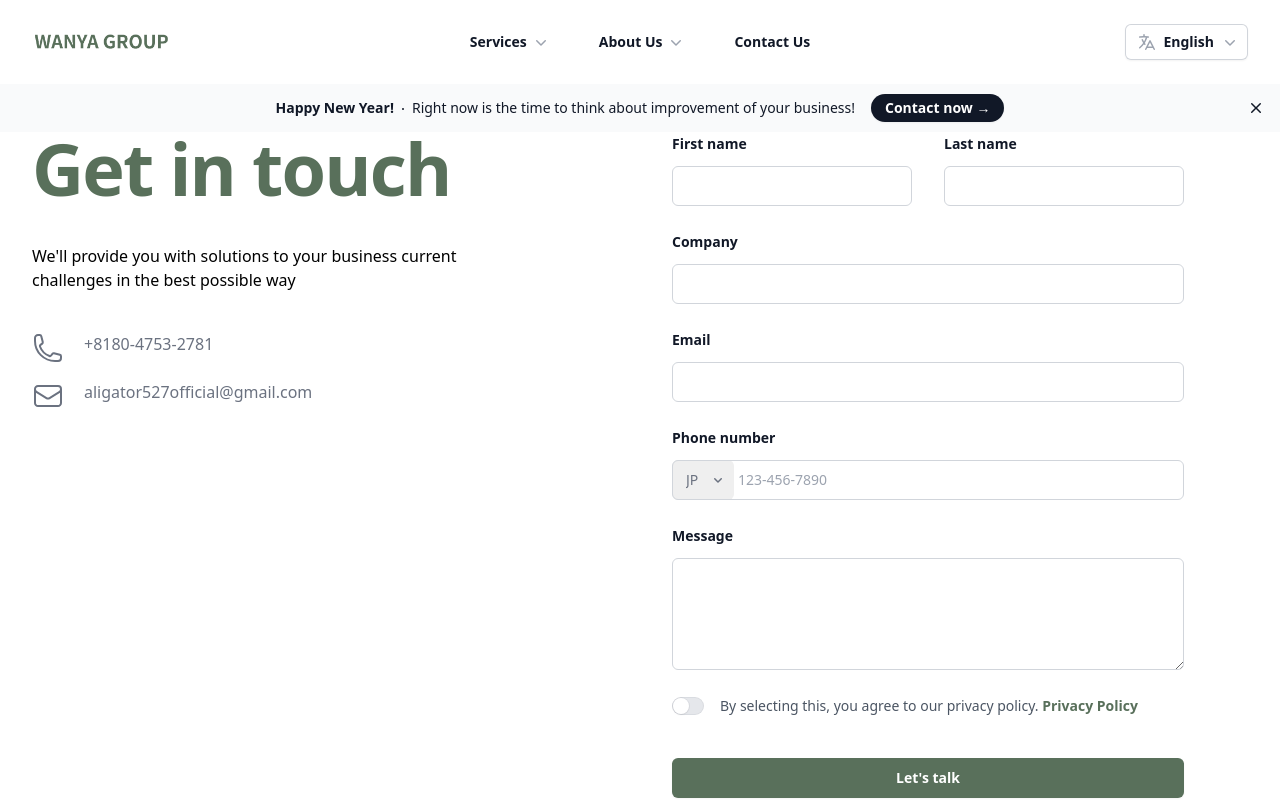
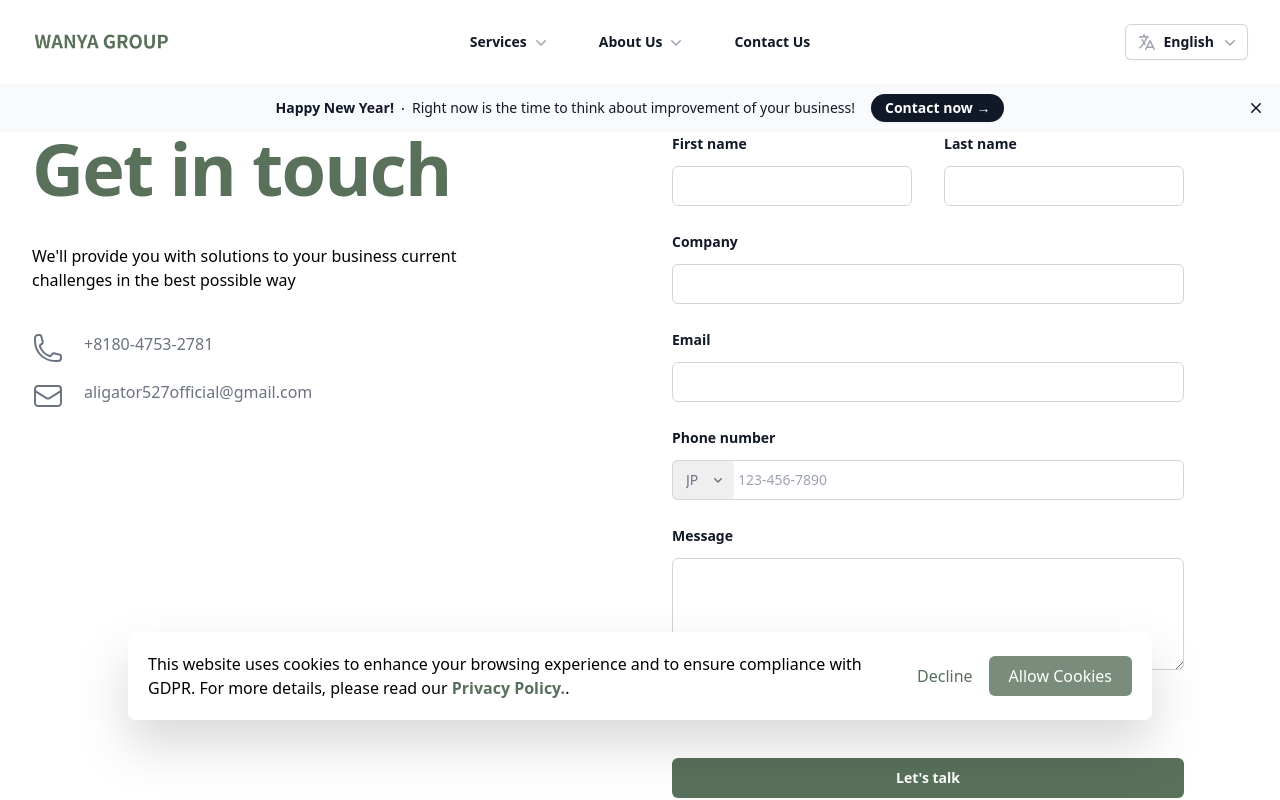
Before and after one commit to aligator527/aligator527.github.io, a Next.js app: page /en/contact in a window 1280 px wide. Shown: the top 800 px of the page. Built offline with nearby package versions, Linux system fonts and the light colour scheme.

Commit message:
Added cookie consent form to other components

```diff
--- a/src/app/[lang]/about/profile/page.tsx
+++ b/src/app/[lang]/about/profile/page.tsx
@@ -1,5 +1,6 @@
 import Banner from "@/components/banner";
 import ContactForm from "@/components/contact";
+import CookieConsentForm from "@/components/cookie";
 import Footer from "@/components/footer";
 import Header from "@/components/header";
 import Profile from "@/components/profile";
@@ -19,6 +20,7 @@ export default function ProfilePage() {
       <Banner />
       <Profile />
       <ContactForm />
+      <CookieConsentForm />
       <Footer />
     </>
   );
--- a/src/app/[lang]/contact/page.tsx
+++ b/src/app/[lang]/contact/page.tsx
@@ -1,5 +1,6 @@
 import Banner from "@/components/banner";
 import ContactForm from "@/components/contact";
+import CookieConsentForm from "@/components/cookie";
 import Footer from "@/components/footer";
 import Header from "@/components/header";
 
@@ -17,6 +18,7 @@ export default function Contact() {
       <Header />
       <Banner />
       <ContactForm />
+      <CookieConsentForm />
       <Footer />
     </>
   );
--- a/src/app/[lang]/privacy/page.tsx
+++ b/src/app/[lang]/privacy/page.tsx
@@ -1,4 +1,5 @@
 import Banner from "@/components/banner";
+import CookieConsentForm from "@/components/cookie";
 import Footer from "@/components/footer";
 import Header from "@/components/header";
 import PrivacyPolicyContainer from "@/components/privacypolicy";
@@ -17,6 +18,7 @@ export default function Privacy() {
       <Header />
       <Banner />
       <PrivacyPolicyContainer />
+      <CookieConsentForm />
       <Footer />
     </>
   );
--- a/src/app/[lang]/services/automation/page.tsx
+++ b/src/app/[lang]/services/automation/page.tsx
@@ -1,5 +1,6 @@
 import Banner from "@/components/banner";
 import ContactForm from "@/components/contact";
+import CookieConsentForm from "@/components/cookie";
 import DxServiceContainer from "@/components/dxcontainer";
 import Footer from "@/components/footer";
 import Header from "@/components/header";
@@ -19,6 +20,7 @@ export default function DXService() {
       <Banner />
       <DxServiceContainer />
       <ContactForm />
+      <CookieConsentForm />
       <Footer />
     </>
   );
--- a/src/app/[lang]/services/development/page.tsx
+++ b/src/app/[lang]/services/development/page.tsx
@@ -1,5 +1,6 @@
 import Banner from "@/components/banner";
 import ContactForm from "@/components/contact";
+import CookieConsentForm from "@/components/cookie";
 import Footer from "@/components/footer";
 import Header from "@/components/header";
 import ItServiceContainer from "@/components/itcontainer";
@@ -19,6 +20,7 @@ export default function ITDevelopmentService() {
       <Banner />
       <ItServiceContainer />
       <ContactForm />
+      <CookieConsentForm />
       <Footer />
     </>
   );
--- a/src/app/[lang]/services/infrastructure/page.tsx
+++ b/src/app/[lang]/services/infrastructure/page.tsx
@@ -1,5 +1,6 @@
 import Banner from "@/components/banner";
 import ContactForm from "@/components/contact";
+import CookieConsentForm from "@/components/cookie";
 import Footer from "@/components/footer";
 import Header from "@/components/header";
 import InfrastructureServiceContainer from "@/components/infrastructurecontainer";
@@ -19,6 +20,7 @@ export default function ITDevelopmentService() {
       <Banner />
       <InfrastructureServiceContainer />
       <ContactForm />
+      <CookieConsentForm />
       <Footer />
     </>
   );
--- a/src/app/[lang]/services/internationalization/page.tsx
+++ b/src/app/[lang]/services/internationalization/page.tsx
@@ -1,5 +1,6 @@
 import Banner from "@/components/banner";
 import ContactForm from "@/components/contact";
+import CookieConsentForm from "@/components/cookie";
 import Footer from "@/components/footer";
 import Header from "@/components/header";
 import InternationalizationContainer from "@/components/internationalizationcontainer";
@@ -19,6 +20,7 @@ export default function ITDevelopmentService() {
       <Banner />
       <InternationalizationContainer />
       <ContactForm />
+      <CookieConsentForm />
       <Footer />
     </>
   );
--- a/src/components/cookie/index.tsx
+++ b/src/components/cookie/index.tsx
@@ -34,9 +34,8 @@ export default function CookieConsentForm() {
   if (!isOpen) return null;
 
   return (
-    <div className="min-h-screen bg-gray-100 py-6 flex flex-col justify-center sm:py-12 z-50">
       <div
-        className="max-w-screen-lg mx-auto fixed bg-white inset-x-5 p-5 bottom-20 rounded-lg drop-shadow-2xl flex gap-4 flex-wrap md:flex-nowrap text-center md:text-left items-center justify-center md:justify-between"
+        className="max-w-screen-lg mx-auto fixed z-10 bg-white inset-x-5 p-5 bottom-20 rounded-lg drop-shadow-2xl flex gap-4 flex-wrap md:flex-nowrap text-center md:text-left items-center justify-center md:justify-between"
         style={{
           opacity: isOpen ? 1 : 0,
           transform: isOpen ? "scale(1)" : "scale(0.9)",
@@ -65,6 +64,5 @@ export default function CookieConsentForm() {
           </button>
         </div>
       </div>
-    </div>
   );
 }
```
